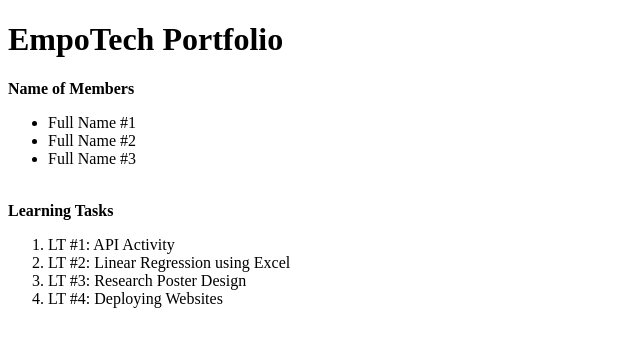
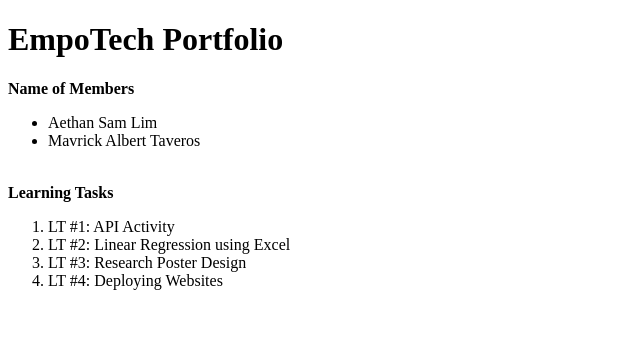
Before and after one commit to TinyASL/portfolio, a Flask app: page / in a window 1280 px wide. Shown: the top 347 px of the page, without its empty margins (0-640 px from the left). Run offline with Flask 3, Linux system fonts and the light colour scheme.

Commit message:
Update index.html

```diff
--- a/templates/index.html
+++ b/templates/index.html
@@ -8,9 +8,8 @@
 
    <div><strong>Name of Members</strong></div>
    <ul>
-         <li>Full Name #1</li>
-         <li>Full Name #2</li>
-		 <li>Full Name #3</li>
+         <li>Aethan Sam Lim</li>
+         <li>Mavrick Albert Taveros</li>
 	</ul>
 
 	<br>
```
